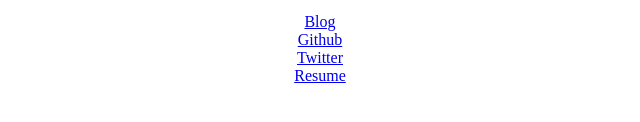
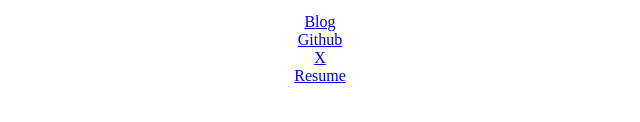
Before and after one commit to l2silver/l2silver.github.io, a plain HTML site: page index.html in a window 1280 px wide. Shown: the part 386-508 px from the top of the page, 320-960 px from the left. Drawn offline with Linux system fonts and the light colour scheme.

Commit message:
update twitter name

```diff
--- a/index.html
+++ b/index.html
@@ -30,7 +30,7 @@
               <a href="https://github.com/l2silver">Github</a>
             </li>
             <li>
-              <a href="https://twitter.com/leigh2silver">Twitter</a>
+              <a href="https://twitter.com/leigh2silver">X</a>
             </li>
             <li>
               <a href="https://docs.google.com/document/d/e/2PACX-1vT_LZyhHUod2VxE0gwqFSOx4MwL8iez7mXo9a2eExiUETntg_N7CTtsP-J-lUvBCBbhwqXfqqtafRhE/pub">Resume</a>
```
